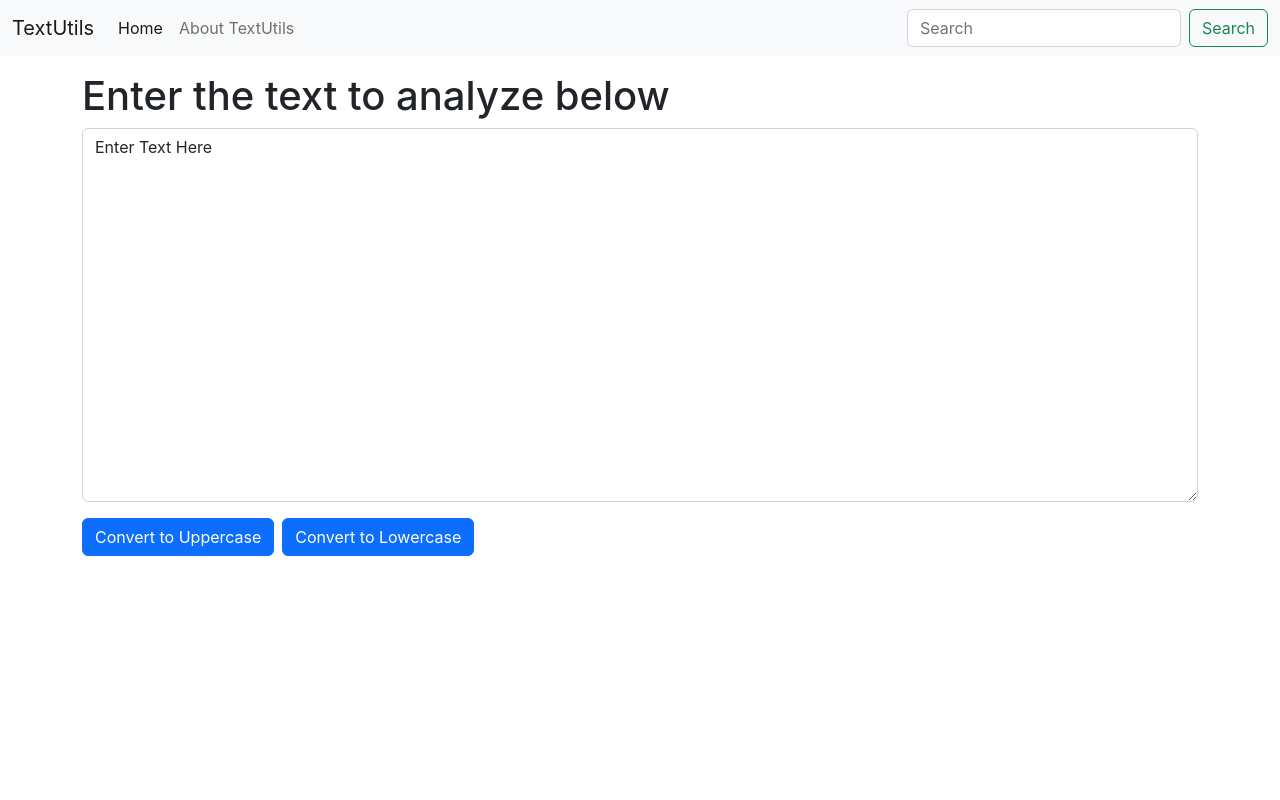
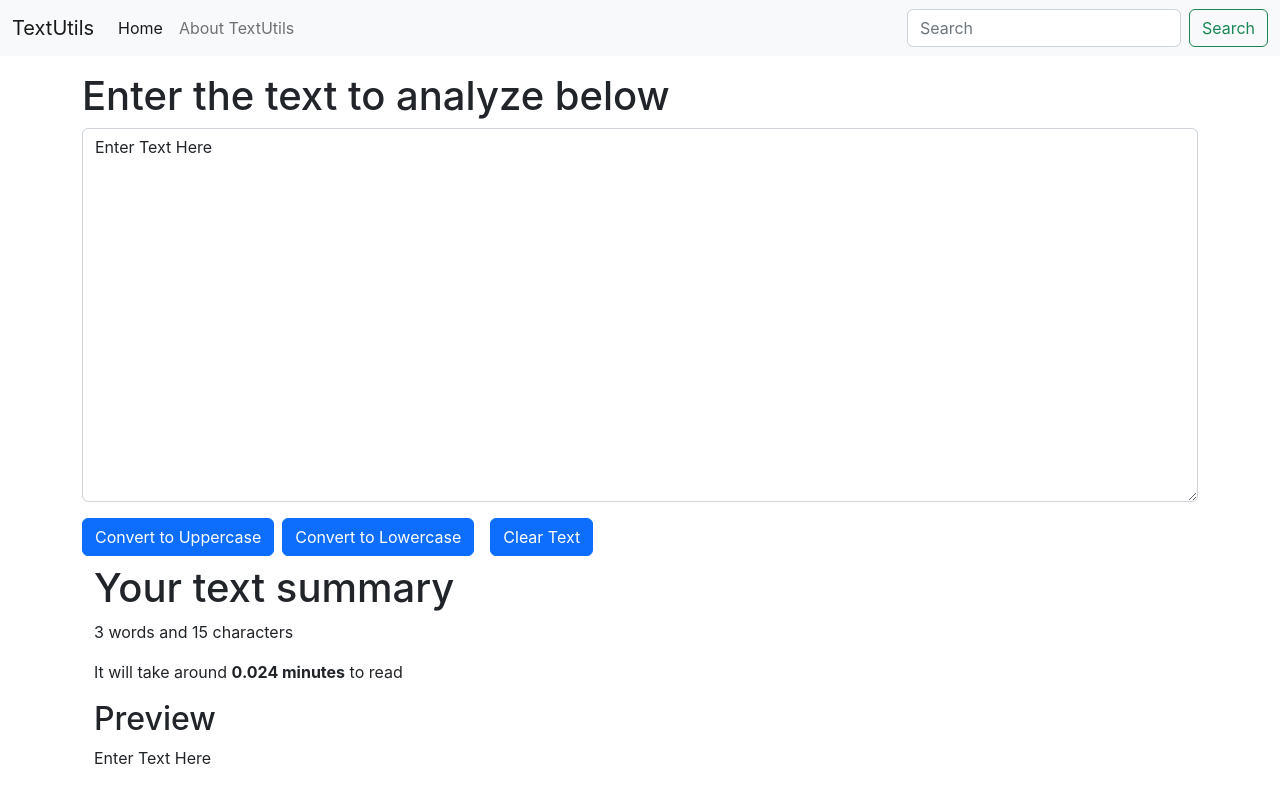
Before and after one commit to sprajwal11/TextUtils, a React (Create React App) app: page / in a window 1280 px wide. Built offline with nearby package versions, Linux system fonts and the light colour scheme.

Commit message:
added clear text button

```diff
--- a/src/components/TextForm.js
+++ b/src/components/TextForm.js
@@ -14,6 +14,11 @@ export default function
         let newText=text.toLowerCase();
         setText(newText);
     }
+    const toClearText=()=>{
+        // console.log("Uppercase was clicked "+text);
+        let newText='';
+        setText(newText);
+    }
     const handleOnChange=(event)=>{
         // console.log("Handled on change");
         setText(event.target.value);
@@ -22,6 +27,7 @@ export default function
     //setText("Write here");
 
      return (
+        <>
     <div>
         <h1>{props.heading}</h1>
         <div className="mb-3">
@@ -29,6 +35,15 @@ export default function
         </div>
         <button className="btn btn-primary" onClick={toUpperCase}>Convert to Uppercase</button>
         <button className="btn btn-primary mx-2" onClick={toLowerCase}>Convert to Lowercase</button>
+        <button className="btn btn-primary mx-2" onClick={toClearText}>Clear Text</button>
     </div>
+    <div className="container my-2">
+        <h1>Your text summary</h1>
+        <p>{text.split(' ').length} words and {text.length} characters</p>
+        <p>It will take around <b>{0.008*text.split(' ').length} minutes</b> to read</p>
+        <h2>Preview</h2>
+        <p>{text}</p>
+    </div>
+    </>
   )
 }
```
